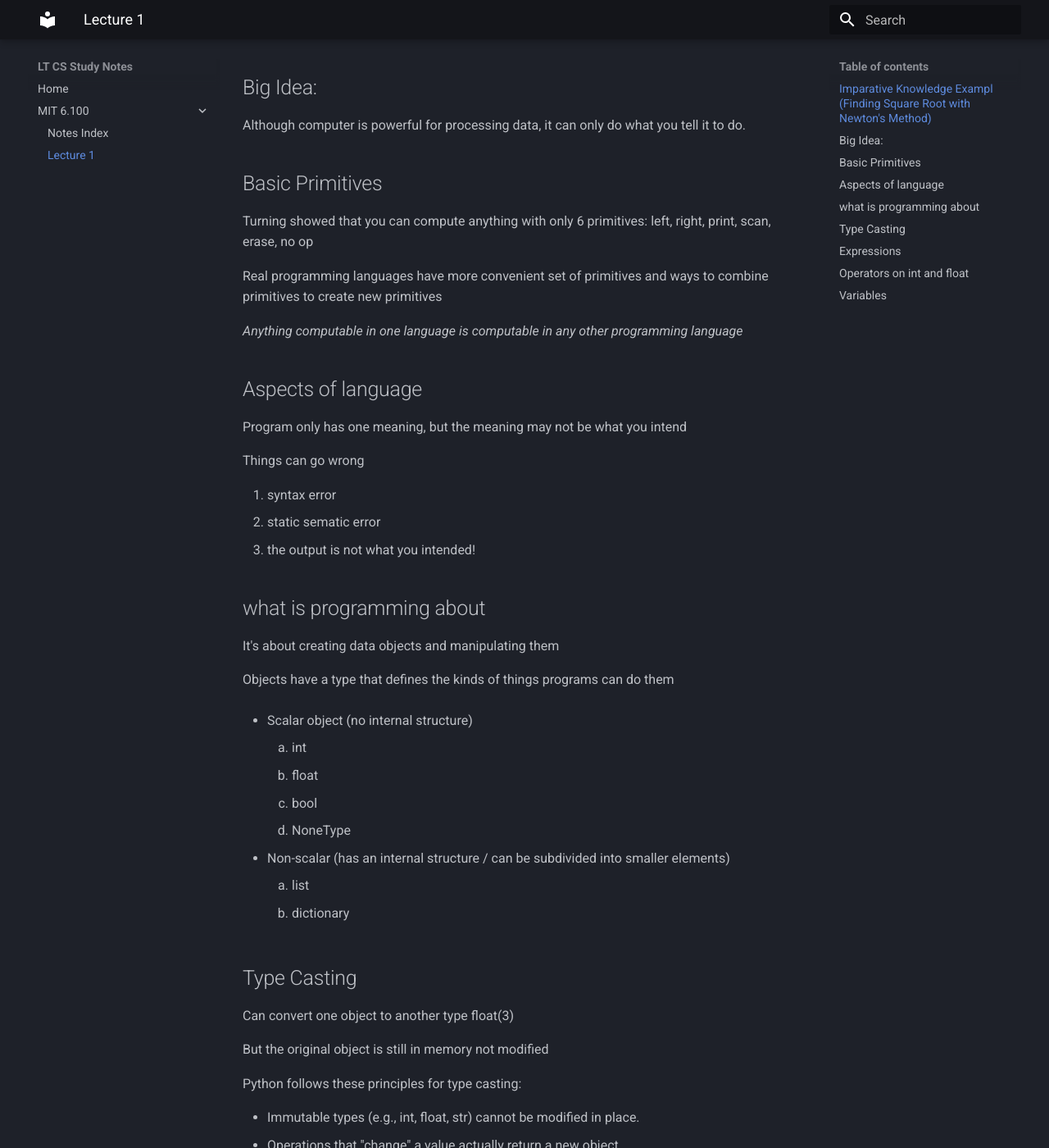
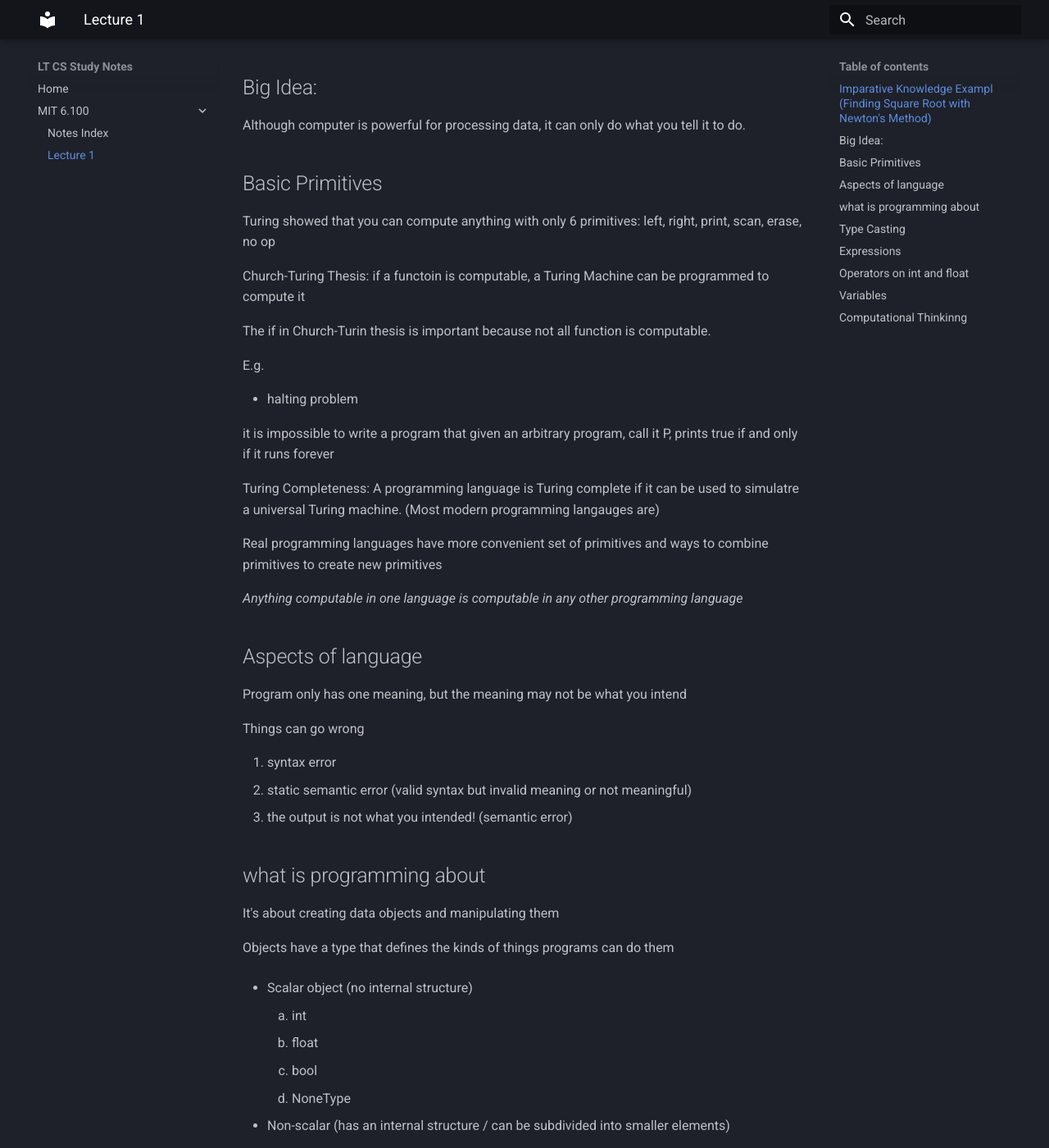
Before and after one commit to louiskwt/teach-myself-cs, an MkDocs documentation site: the page built from docs/6.100/lecture1.md, in a window 1280 px wide and 1400 px high, scrolled down 802 px. Shown: the whole window at 82% size. Built offline with MkDocs 1.6.1 and Material for MkDocs 9.7.7, drawn with Linux system fonts in a browser that asks for light colours; some of the changed text lies outside the part shown.

Commit message:
add more notes and fix typo

```diff
--- a/docs/6.100/lecture1.md
+++ b/docs/6.100/lecture1.md
@@ -30,7 +30,19 @@ Although computer is powerful for processing data, it can only do what you tell
 
 ## Basic Primitives
 
-Turning showed that you can compute anything with only 6 primitives: left, right, print, scan, erase, no op
+Turing showed that you can compute anything with only 6 primitives: left, right, print, scan, erase, no op
+
+Church-Turing Thesis: if a functoin is computable, a Turing Machine can be programmed to compute it
+
+The if in Church-Turin thesis is important because not all function is computable.
+
+E.g.
+
+- halting problem
+
+it is impossible to write a program that given an arbitrary program, call it P, prints true if and only if it runs forever
+
+Turing Completeness: A programming language is Turing complete if it can be used to simulatre a universal Turing machine. (Most modern programming langauges are)
 
 Real programming languages have more convenient set of primitives and ways to combine primitives to create new primitives
 
@@ -43,8 +55,8 @@ Program only has one meaning, but the meaning may not be what you intend
 Things can go wrong
 
 1. syntax error
-2. static sematic error
-3. the output is not what you intended!
+2. static semantic error (valid syntax but invalid meaning or not meaningful)
+3. the output is not what you intended! (semantic error)
 
 
 ## what is programming about
@@ -133,3 +145,9 @@ variables can enhance reusability
 can re-bind variable names using new assignment statement
 
 BIG IDEA: Lines are evaluated one after another
+
+## Computational Thinkinng
+
+- Thinking imperatively and designing algorithms to solve problems
+
+Definition of an algorithm: a finite list instructions that describe a computation that when executed on a set of inputs will proceed through as set of well-defined states and eventually produce an output.
```
